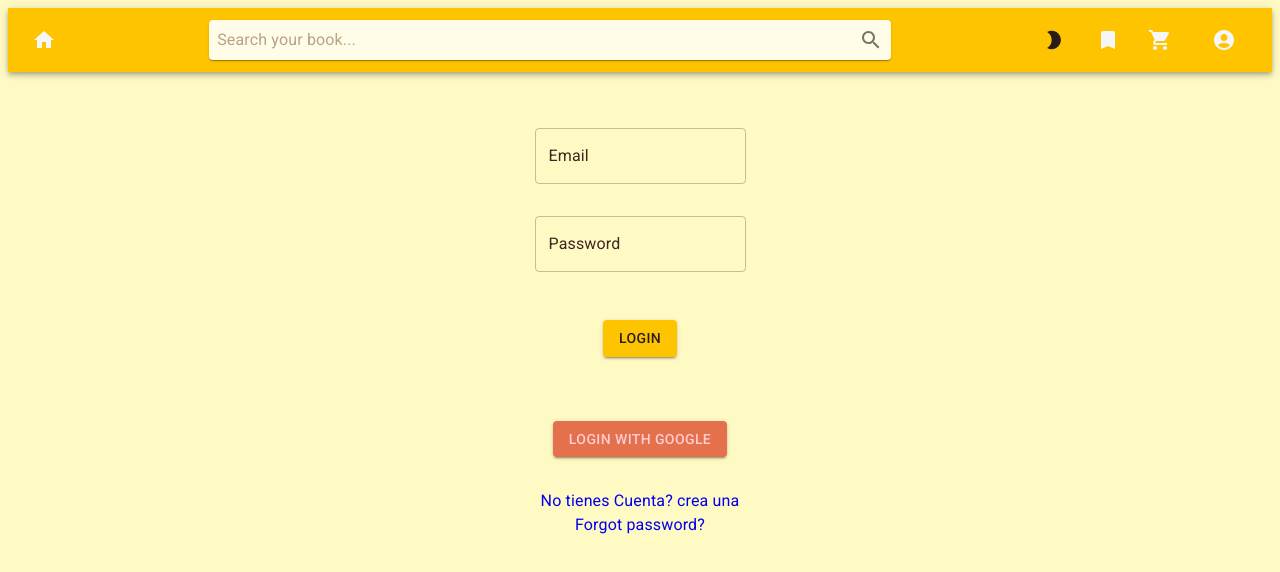
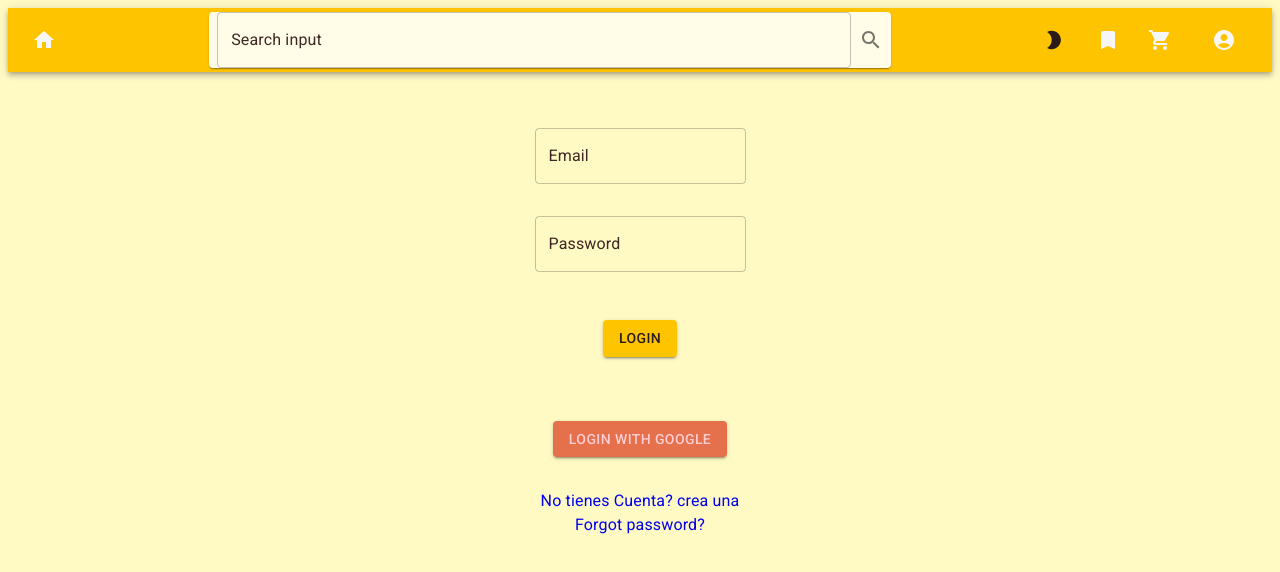
Before and after one commit to Ricardo-Gabriel-Rouco/PFHENRY, a React (Create React App) app in the folder client/: page /login in a window 1280 px wide. Shown: the top 572 px of the page. Built offline with nearby package versions, Linux system fonts and the light colour scheme; no server answers; the database is empty.

Commit message:
first autocomplete

```diff
--- a/client/src/components/SearchBar/SearchBar.jsx
+++ b/client/src/components/SearchBar/SearchBar.jsx
@@ -1,22 +1,20 @@
-import style from './SearchBar.module.css';
-import { useState } from 'react';
-import { useDispatch, useSelector } from 'react-redux'
+import style from "./SearchBar.module.css";
+import { useState } from "react";
+import { useDispatch, useSelector } from "react-redux";
 // eslint-disable-next-line
-import { searchBook, clearSearchResults } from '../../redux/rootReducer/bookSlice';
-import SearchIcon from '@mui/icons-material/Search';
+import {
+  searchBook,
+  clearSearchResults,
+} from "../../redux/rootReducer/bookSlice";
+import SearchIcon from "@mui/icons-material/Search";
+import TextField from "@mui/material/TextField";
+import Autocomplete from "@mui/material/Autocomplete";
+import { IconButton, InputBase, Paper } from "@mui/material";
+import { useNavigate } from "react-router-dom";
 
-import {IconButton, InputBase, Paper} from '@mui/material';
-import { useNavigate } from 'react-router-dom';
-
-
-
-
-const SearchBar = ({
-    placeholder
-
-}) => {
+const SearchBar = ({ placeholder }) => {
   // eslint-disable-next-line
-    const books = useSelector((state) => state.books.booksToFilter)
+  const books = useSelector((state) => state.books.displayableBooks);
 
   // console.log(books)
 
@@ -27,44 +25,77 @@ const SearchBar = ({
   const navigate = useNavigate();
   // HANDLER DEL INPUT CHANGE TOMA EL VALOR PARA COMPARAR
   const handlerInputChange = (e) => {
-        setSearchValue(e.target.value)
-    }
+    setSearchValue(e.target.value);
+  };
 
   //HANDLER DEL BOTON DE BUSQUEDA
 
-    const handlerSearchClick = () =>{
-        dispatch(searchBook(searchValue))
-        setSearchValue("")
-        navigate('/home');
-    }
+  const handlerSearchClick = () => {
+    dispatch(searchBook(searchValue));
+    setSearchValue("");
+    navigate("/home");
+  };
   //ENTER BUTTON
   const handlerKeyDown = (e) => {
-        if (e.key === 'Enter') {
-            handlerSearchClick()
+    if (e.key === "Enter") {
+      handlerSearchClick();
     }
+  };
+
+  function filterOptions(options, { inputValue }) {
+    // Only show options that include the input value
+    return options.filter((option) =>
+      option.toLowerCase().includes(inputValue.toLowerCase())
+    ).slice(0, 5); // Limit the number of displayed options to 5
   }
 
   return (
     <div className={style.SearchBarContainer}>
       <div className={style.SearchBar}>
-                <Paper sx={{ display: 'flex', alignSelf: 'center', width: '80%' }} margin="dense">
-                    <InputBase
+        <Paper
+          sx={{ display: "flex", alignSelf: "center", width: "80%" }}
+          margin="dense"
+        >
+          <Autocomplete
+            freeSolo
+            id="free-solo-2-demo"
+            disableClearable
+            options={books.map((el) => el.title)}
+            filterOptions={filterOptions}
+            sx={{ ml: 1, flex: 1 }}
+            renderInput={(params) => (
+              <TextField
+                {...params}
+                label="Search input"
+                InputProps={{
+                  ...params.InputProps,
+                  type: "search",
+                }}
+              />
+            )}
+          />
+          {/* <InputBase
             type="text"
-                        margin='dense'
+            margin="dense"
             placeholder={placeholder}
             value={searchValue}
             onChange={handlerInputChange}
             className={style.SearchInput}
             onKeyDown={handlerKeyDown}
             sx={{ ml: 1, flex: 1 }}
-                    />
-                    <IconButton type='button' sx={{ p: 'px' }} aria-label='search' onClick={handlerSearchClick}>
-                        <SearchIcon  />
+          /> */}
+          <IconButton
+            type="button"
+            sx={{ p: "px" }}
+            aria-label="search"
+            onClick={handlerSearchClick}
+          >
+            <SearchIcon />
           </IconButton>
         </Paper>
       </div>
     </div>
   );
-}
+};
 
 export default SearchBar;
```
Lines whose indentation alone changed are shown as unchanged.
